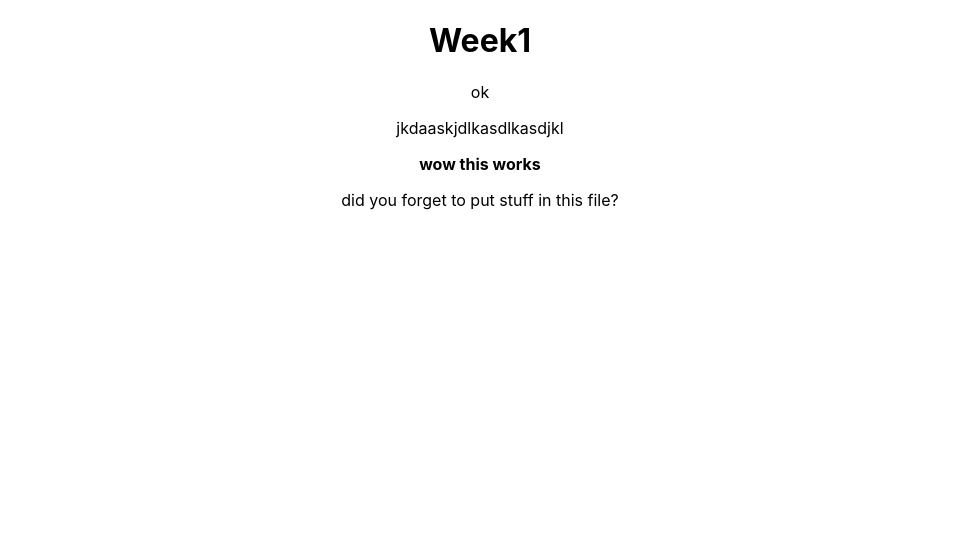
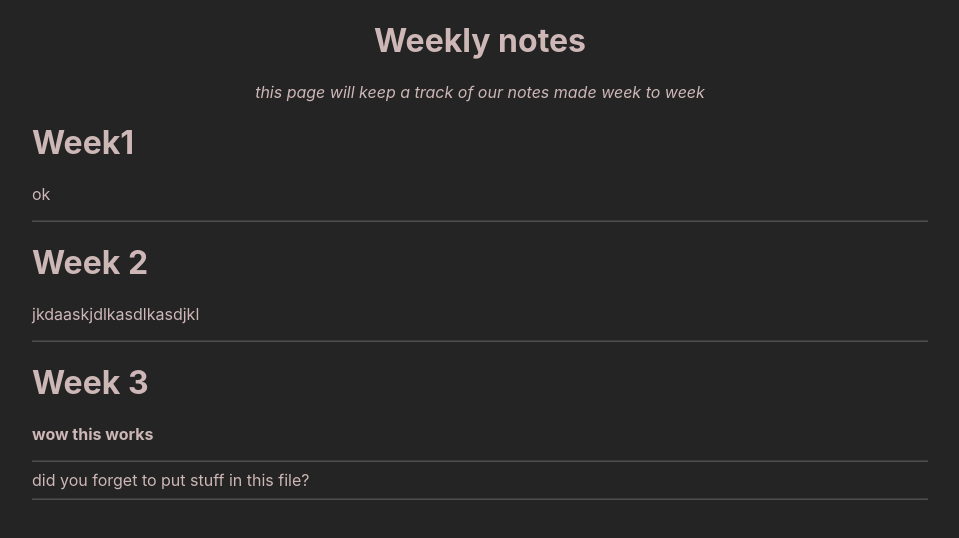
Before and after one commit to ENG1-Loading/Loading, a React (Create React App) app in the folder website/: page / in a window 1280 px wide. Shown: the top 538 px of the page, without its empty margins (160-1119 px from the left). Built offline with nearby package versions, Linux system fonts and the light colour scheme.

Commit message:
Removed unneccesary import and added styling to weekly page

```diff
--- a/website/src/Main.js
+++ b/website/src/Main.js
@@ -1,6 +1,6 @@
 import React from "react";
 import { Routes ,Route } from 'react-router-dom';
-import App from "./pages/test";
+import App from "./pages/WeeklyNotes";
 const Main = () => {
     return (
         <Routes>
--- a/website/src/content/no.md
+++ b/website/src/content/no.md
@@ -1 +1,2 @@
+# Week 2
 jkdaaskjdlkasdlkasdjkl
--- a/website/src/content/ok.md
+++ b/website/src/content/ok.md
@@ -1 +1,2 @@
+# Week 3
 **wow this works**
--- a/website/src/pages/test.jsx
+++ b/website/src/pages/WeeklyNotes.jsx
@@ -1,5 +1,5 @@
-import React, {useEffect, useRef, useState} from 'react';
-
+import React, {useEffect, useState} from 'react';
+import "../static/weekly.css"
 import Markdown from 'markdown-to-jsx';
 import markdown from '../markdowns.json'
 
@@ -24,17 +24,23 @@ function App() {
          }, []);
         // line 33: check if the thing we are trying to interpret as markdown is an empty string or not
          return (
+             <div className='parent'>
+                 <h1>Weekly notes</h1>
+                 <p><i>this page will keep a track of our notes made week to week</i></p>
                 <div className="container">
 
                     {
                         items.map((i) => (
-
+                            <>
                             <Markdown>
                                 {i===""? "did you forget to put stuff in this file?": i + "\n"}
                             </Markdown>
+                            <hr style={{opacity: "0.2"}}></hr>
+                            </>
                         )
                         )}
 
+                </div>
             </div>
     );
 }
--- /dev/null
+++ b/website/src/static/weekly.css
@@ -0,0 +1,11 @@
+* {
+    background-color: #242424;
+    color: rgb(206, 183, 183);
+}
+
+.container {
+    width: 70%;
+    text-align: left;
+    margin: 0 auto;
+
+}
```
Lines whose indentation alone changed are shown as unchanged.
